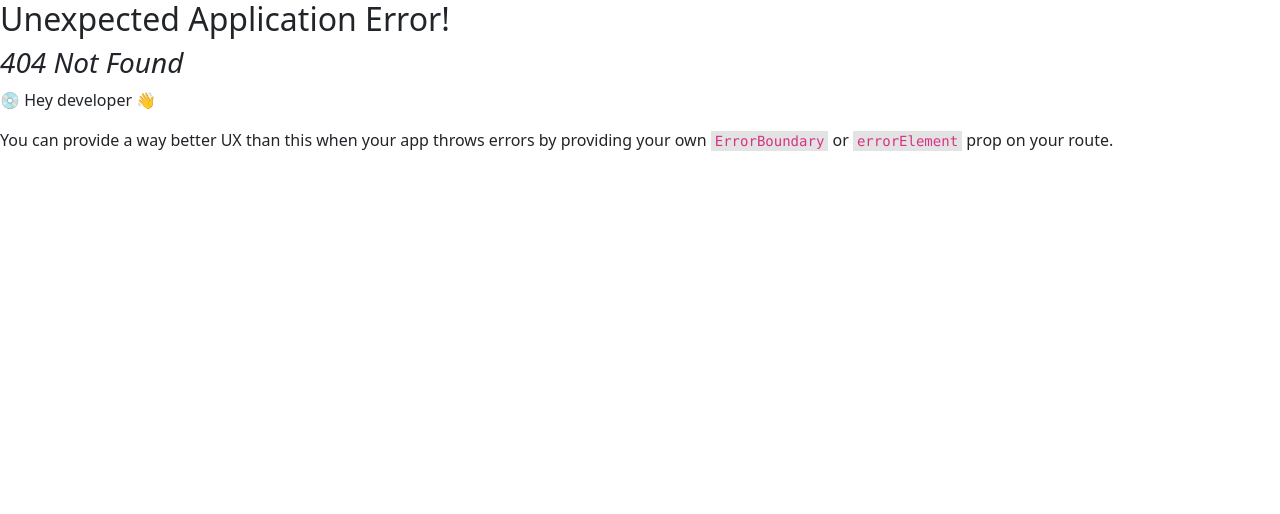
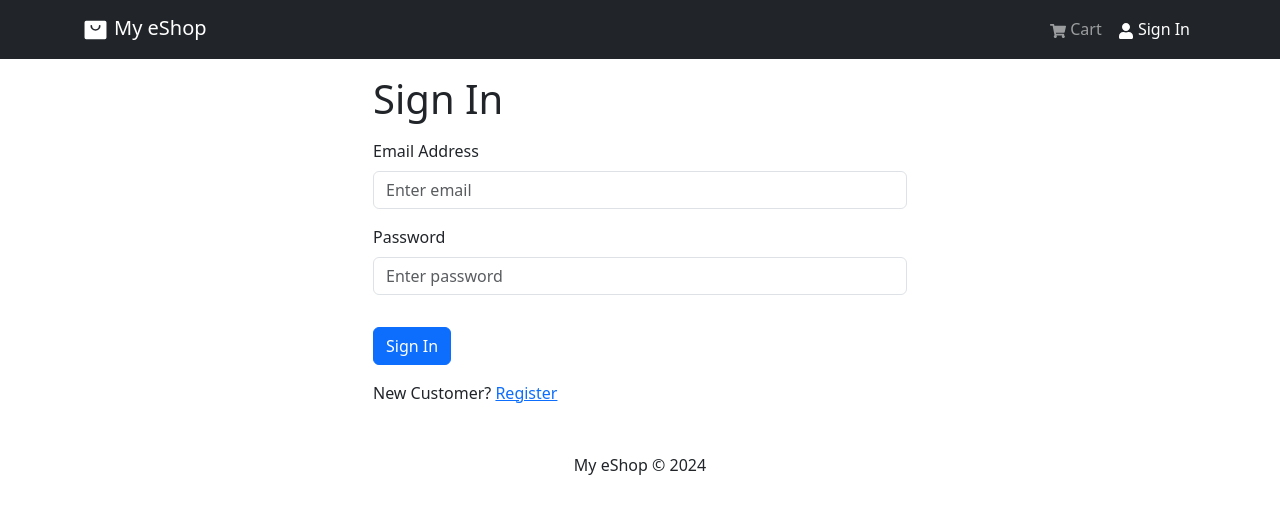
Before and after one commit to dreniff3/Bizaar-eShop, a React (Vite) app in the folder frontend/: page /login in a window 1280 px wide. Before the commit this address had no page. Shown: the top 514 px of the page. Built offline with nearby package versions, Linux system fonts and the light colour scheme.

Commit message:
Import Login page and add route to /login

```diff
--- a/frontend/src/main.jsx
+++ b/frontend/src/main.jsx
@@ -14,6 +14,7 @@
 import HomePage from './pages/HomePage.jsx';
 import ProductPage from './pages/ProductPage.jsx';
 import CartPage from './pages/CartPage.jsx';
+import LoginPage from './pages/LoginPage.jsx';
 
 const router = createBrowserRouter(
   createRoutesFromElements(
@@ -21,6 +22,7 @@
       <Route index={true} path="/" element={<HomePage />} />
       <Route path="/product/:id" element={<ProductPage />} />
       <Route path="/cart" element={<CartPage />} />
+      <Route path="/login" element={<LoginPage />} />
     </Route>
   )
 );
```
